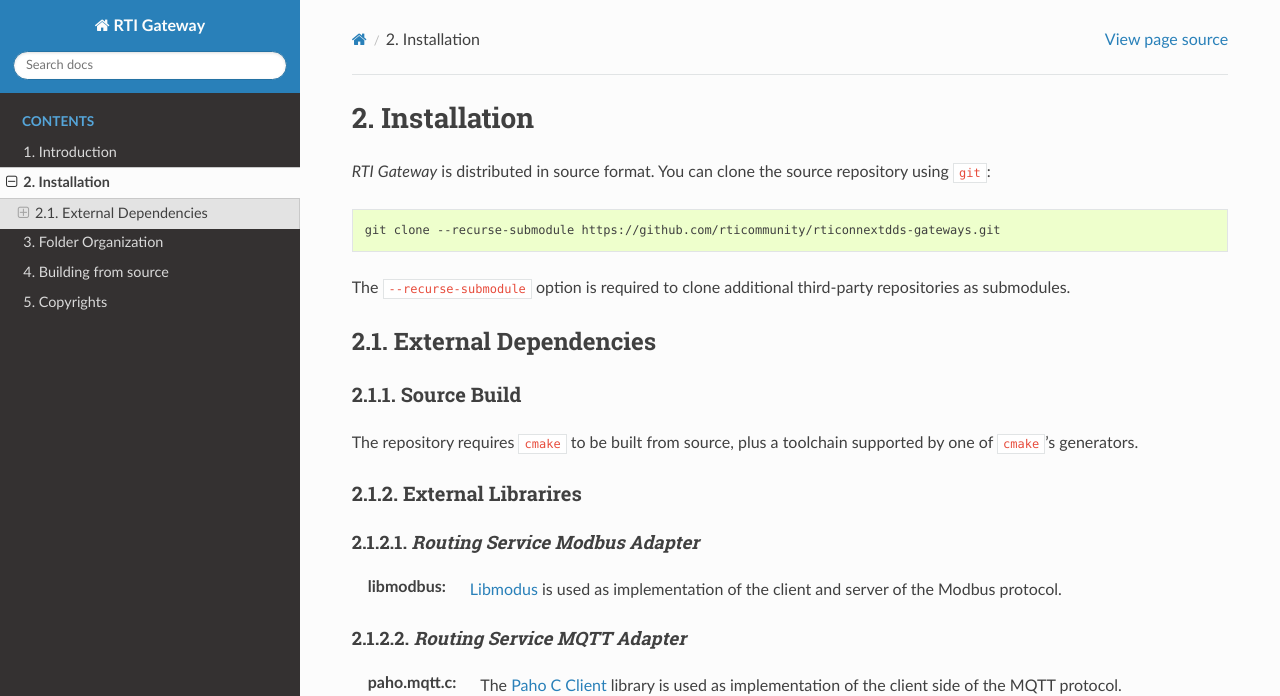
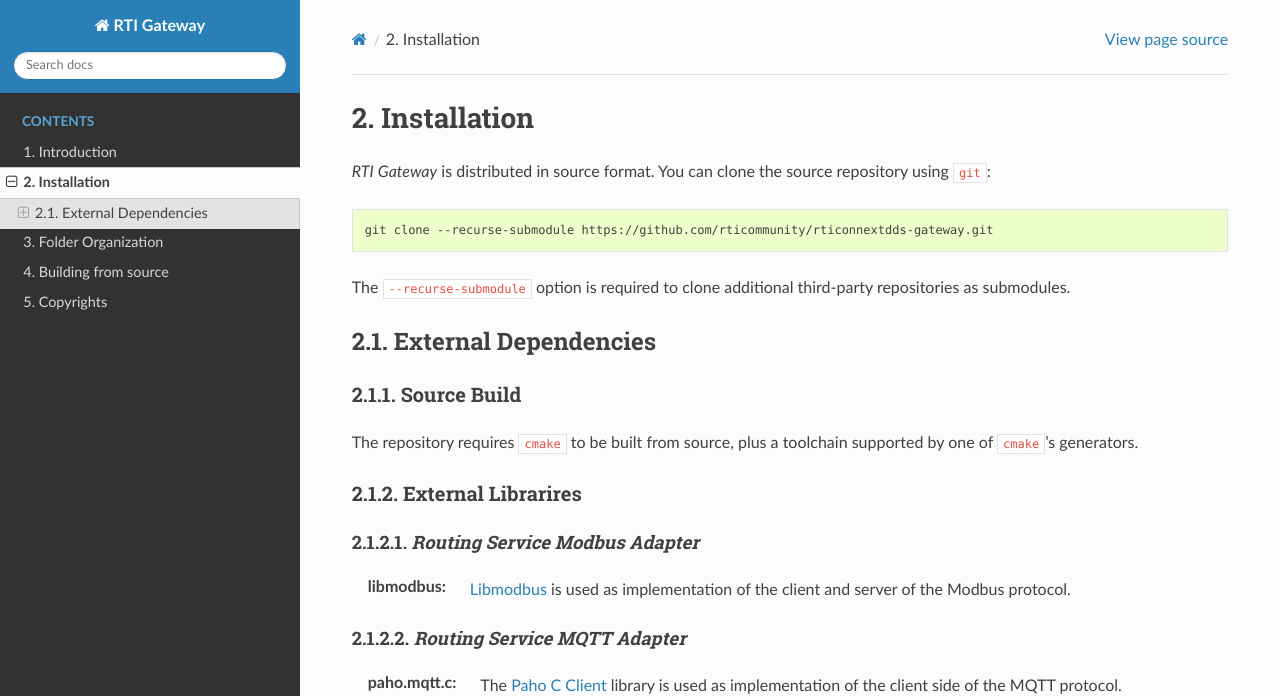
Before and after one commit to rticommunity/rticonnextdds-gateway, a Sphinx documentation site: the page built from doc/installation.rst, in a window 1280 px wide and 986 px high. Shown: the top 696 px of the window. Built offline with Sphinx 7.4.7 and the Read the Docs theme 2.0.0, drawn with Linux system fonts in a browser that asks for light colours; formulas are drawn with MathJax 3.

Commit message:
Fixed a few typos

```diff
--- a/doc/installation.rst
+++ b/doc/installation.rst
@@ -11,7 +11,7 @@
 
 .. code-block:: sh
 
-    git clone --recurse-submodule https://github.com/rticommunity/rticonnextdds-gateways.git
+    git clone --recurse-submodule https://github.com/rticommunity/rticonnextdds-gateway.git
 
 
 The ``--recurse-submodule`` option is required to clone additional
@@ -31,7 +31,7 @@
 |RSMODBUS|
 ~~~~~~~~~~
 
-:libmodbus: :link_libmodbus:`Libmodus <>` is used as implementation of the
+:libmodbus: :link_libmodbus:`Libmodbus <>` is used as implementation of the
             client and server of the Modbus protocol.
 
 |RSMQTT|
```
